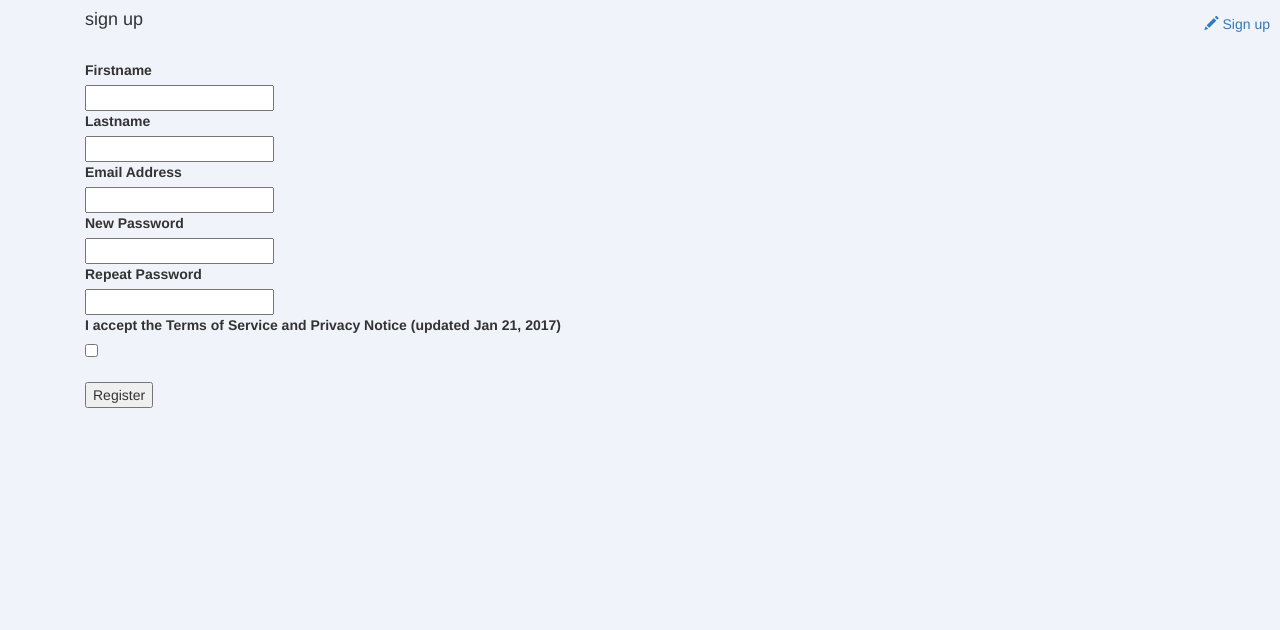
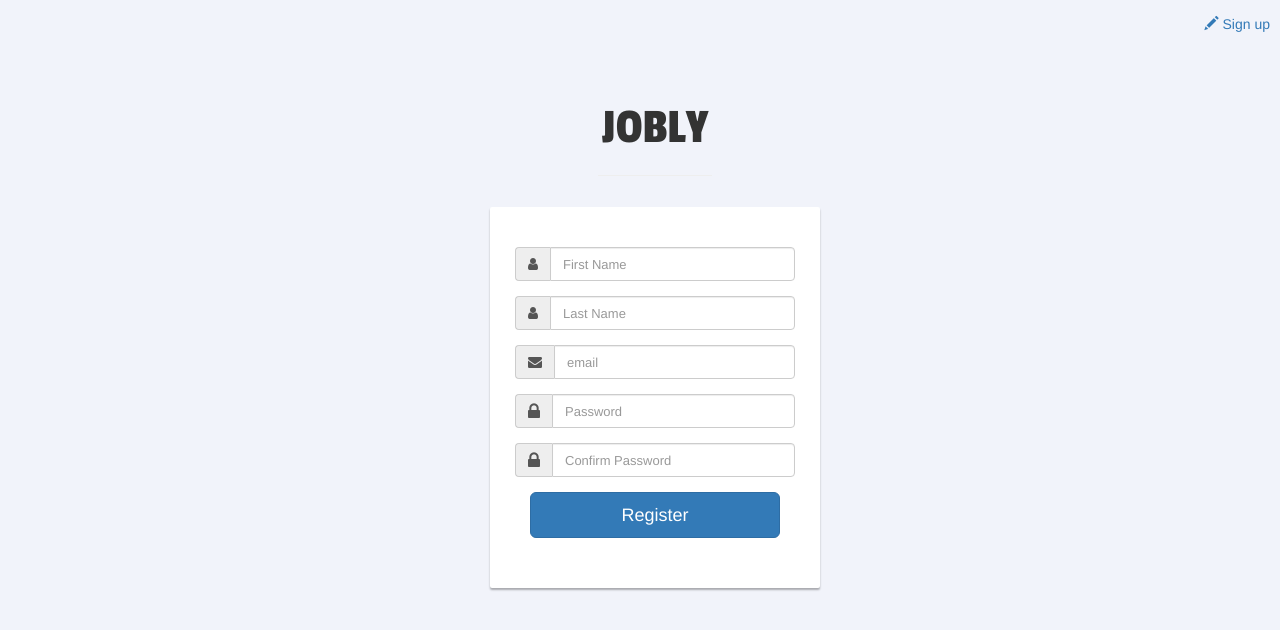
Before and after one commit to Nisha16/jobly, a Flask app: page /register/ in a window 1280 px wide. Shown: the top 630 px of the page. Run offline with Flask 2, Linux system fonts and the light colour scheme; parts of the project's set-up code (start-up, migrations or seed data) failed here and were passed over; some libraries are stand-ins or nearby versions.

Commit message:
updated forms style

```diff
--- a/application.py
+++ b/application.py
@@ -2,10 +2,11 @@ from flask import Flask,render_template, request, url_for, redirect, flash, sess
 from dbConnect import connection
 import gc
 
-from wtforms import Form, BooleanField, IntegerField, TextField, validators, PasswordField, DateField
+from wtforms import Form, BooleanField, IntegerField, TextField, validators, PasswordField, DateField, TextAreaField
 from wtforms.fields.html5 import DateField
 from passlib.hash import sha256_crypt
 from functools import wraps
+from datetime import timedelta
 
 from MySQLdb import escape_string as thwart
 
@@ -83,14 +84,14 @@ class RegistrationForm(Form):
         validators.EqualTo('confirm', message='Passwords must match')
     ])
 	confirm = PasswordField('Repeat Password')
-	accept_tos = BooleanField('I accept the Terms of Service and Privacy Notice (updated Jan 21, 2017)', [validators.Required()])
+	# accept_tos = BooleanField('I accept the Terms of Service and Privacy Notice (updated Jan 21, 2017)', [validators.Required()])
 
 class JobForm(Form):
 	title = TextField('Title', [validators.Length(min=2, max=20)])
-	requirement = TextField('Requirement', [validators.Length(min=2, max=1000)])
-	jobDesc = TextField('Job Description', [validators.Length(min=2, max=1000)])
+	requirement = TextAreaField('Requirement', [validators.Length(min=2, max=1000)])
+	jobDesc = TextAreaField('Job Description', [validators.Length(min=2, max=1000)])
 	location = TextField('Location', [validators.Length(min=2, max=20)])
-	experience = IntegerField('Experience', [validators.NumberRange(min=1, max=2)])
+	experience = IntegerField('Experience')
 	rcg = BooleanField('RCG', default=False)
 	internship = BooleanField('Internship', default=False)
 	requisition = TextField('Req Number', [validators.Length(min=3, max=10)])
@@ -173,6 +174,8 @@ def createJobRequisition():
 
 app.secret_key = "\x18\x98\\\xfdj#\x83JYh7\x84"
 
+app.permanent_session_lifetime = timedelta(days=1)
+
 if __name__ == "__main__":
 	app.debug = True
 	app.run()
--- a/static/css/style.css
+++ b/static/css/style.css
@@ -165,3 +165,61 @@ body {
   background: #fff;
   min-height: 460px;
 }
+
+.main{
+ 	margin-top: 70px;
+}
+
+h1.title {
+	font-size: 50px;
+	font-family: 'Passion One', cursive;
+	font-weight: 400;
+}
+
+hr{
+	width: 10%;
+	color: #fff;
+}
+
+.form-group{
+	margin-bottom: 15px;
+}
+
+label{
+	margin-bottom: 15px;
+}
+
+input,
+input::-webkit-input-placeholder {
+    font-size: 13px;
+    padding-top: 3px;
+}
+
+.main-login{
+ 	background-color: #fff;
+    /* shadows and rounded borders */
+    -moz-border-radius: 2px;
+    -webkit-border-radius: 2px;
+    border-radius: 2px;
+    -moz-box-shadow: 0px 2px 2px rgba(0, 0, 0, 0.3);
+    -webkit-box-shadow: 0px 2px 2px rgba(0, 0, 0, 0.3);
+    box-shadow: 0px 2px 2px rgba(0, 0, 0, 0.3);
+
+}
+
+.main-center{
+ 	margin-top: 30px;
+ 	margin: 0 auto;
+ 	max-width: 330px;
+  padding: 40px 40px;
+
+}
+
+.login-button{
+	margin-top: 5px;
+}
+
+.login-register{
+	font-size: 11px;
+	text-align: center;
+}
--- a/templates/_formhelpers.html
+++ b/templates/_formhelpers.html
@@ -1,6 +1,6 @@
 {% macro render_field(field) %}
-  <dt>{{ field.label }}
-  <dd>{{ field(**kwargs) |safe}}
+  <!-- {{ field.label(class="cols-sm-2 control-label") }} -->
+  {{ field(**kwargs) |safe}}
     {% if field.errors %}
     <ul class=errors>
       {% for error in field.errors %}
@@ -10,5 +10,4 @@
       {% endfor %}
     </ul>
     {% endif %}
-  </dd>
 {% endmacro %}
--- a/templates/header.html
+++ b/templates/header.html
@@ -7,6 +7,11 @@
     <link rel="icon" href="{{ url_for('static', filename='img/logo.png')}}">
     <link rel="stylesheet" href="{{ url_for('static', filename='css/bootstrap.min.css')}}">
     <link rel="stylesheet" href="{{ url_for('static', filename='css/style.css')}}">
+    <link rel="stylesheet" href="https://maxcdn.bootstrapcdn.com/font-awesome/4.6.1/css/font-awesome.min.css">
+
+    <!-- Google Fonts -->
+		<link href='https://fonts.googleapis.com/css?family=Passion+One' rel='stylesheet' type='text/css'>
+		<link href='https://fonts.googleapis.com/css?family=Oxygen' rel='stylesheet' type='text/css'>
   </head>
   <header>
     <!-- <div class="navbar-header">
--- a/templates/register.html
+++ b/templates/register.html
@@ -4,25 +4,68 @@
 
 <body>
 	<div class = "container">
-		<h4>sign up</h4>
-		<br>
+		<div class="row main">
+			<div class="panel-heading">
+				<div class="panel-title text-center">
+					<h1 class="title">JOBLY</h1>
+					<hr />
+				</div>
+			</div>
+		<div class="main-login main-center">
 		{% from "_formhelpers.html" import render_field %}
-		<form method=post action="/register/">
-			<dl>
-				{{render_field(form.firstname)}}
-				{{render_field(form.lastname)}}
-				{{render_field(form.email)}}
-				{{render_field(form.password)}}
-				{{render_field(form.confirm)}}
-				{{render_field(form.accept_tos)}}
-			</dl>
-			<p><input type=submit value=Register></p>
+		<form method=post action="/register/" class="form-horizontal">
+			<div class="form-group">
+				<div class="cols-sm-10">
+					<div class="input-group">
+						<span class="input-group-addon"><i class="fa fa-user fa" aria-hidden="true"></i></span>
+							{{render_field(form.firstname, placeholder="First Name", class="form-control")}}
+					</div>
+				</div>
+			</div>
+
+			<div class="form-group">
+				<div class="cols-sm-10">
+					<div class="input-group">
+						<span class="input-group-addon"><i class="fa fa-user fa" aria-hidden="true"></i></span>
+							{{render_field(form.lastname, placeholder="Last Name", class="form-control")}}
+					</div>
+				</div>
+			</div>
+
+			<div class="form-group">
+				<div class="cols-sm-10">
+					<div class="input-group">
+						<span class="input-group-addon"><i class="fa fa-envelope fa" aria-hidden="true"></i></span>
+							{{render_field(form.email, placeholder="email", class="form-control")}}
+					</div>
+				</div>
+			</div>
+
+			<div class="form-group">
+				<div class="cols-sm-10">
+					<div class="input-group">
+						<span class="input-group-addon"><i class="fa fa-lock fa-lg" aria-hidden="true"></i></span>
+							{{render_field(form.password, placeholder="Password", class="form-control")}}
+					</div>
+				</div>
+			</div>
+
+			<div class="form-group">
+				<div class="cols-sm-10">
+					<div class="input-group">
+						<span class="input-group-addon"><i class="fa fa-lock fa-lg" aria-hidden="true"></i></span>
+							{{render_field(form.confirm, placeholder="Confirm Password", class="form-control")}}
+					</div>
+				</div>
+			</div>
+			<p><input type=submit class="btn btn-primary btn-lg btn-block login-button" value=Register></p>
 		</form>
 
 		{% if error %}
 			<p class="error"><strong>Error:</strong>{{error}}</p>
 		{% endif %}
-
+			</div>
+		</div>
 	</div>
 </body>
 
```
Also changed, not shown: templates/newJob.html (+83 -16 lines).
